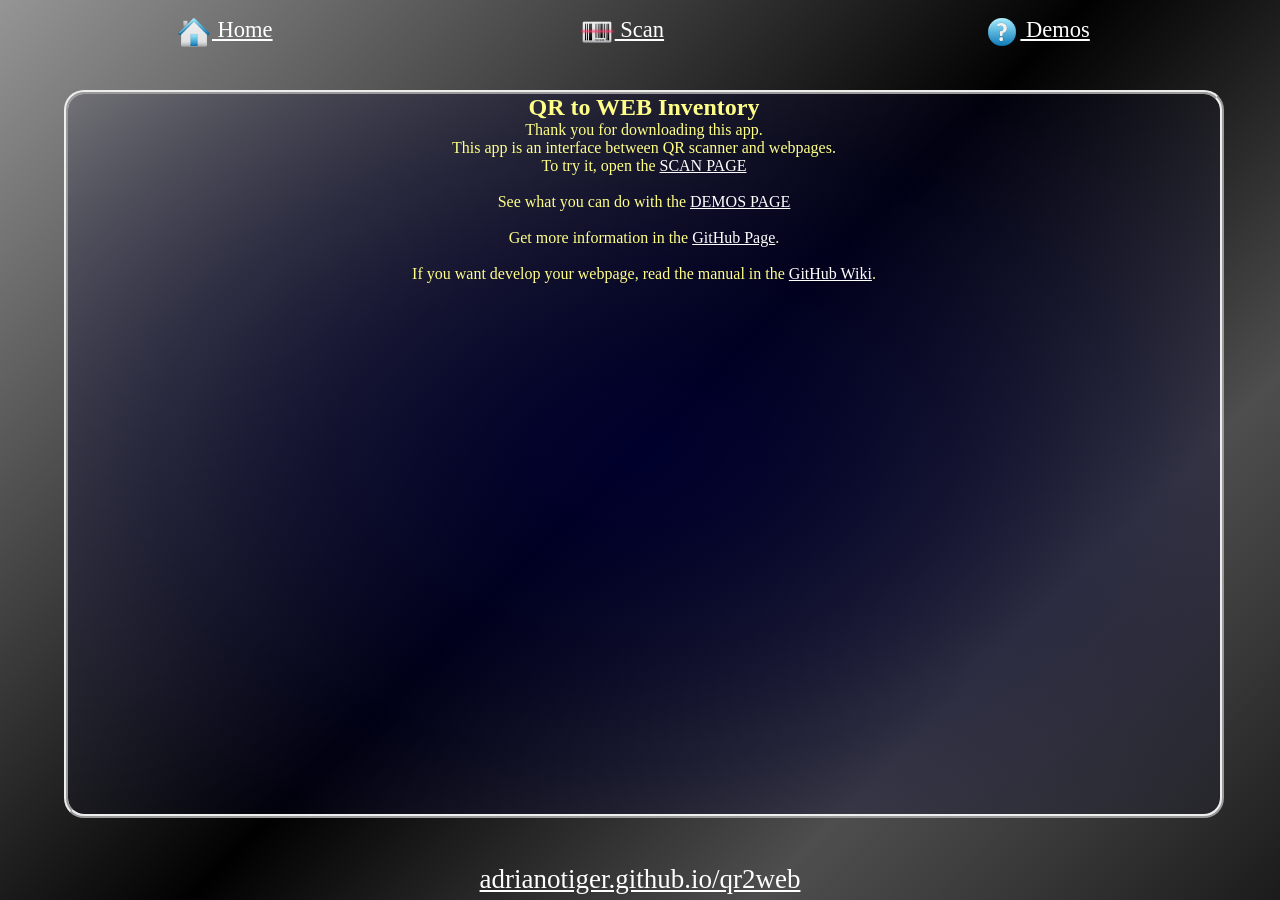
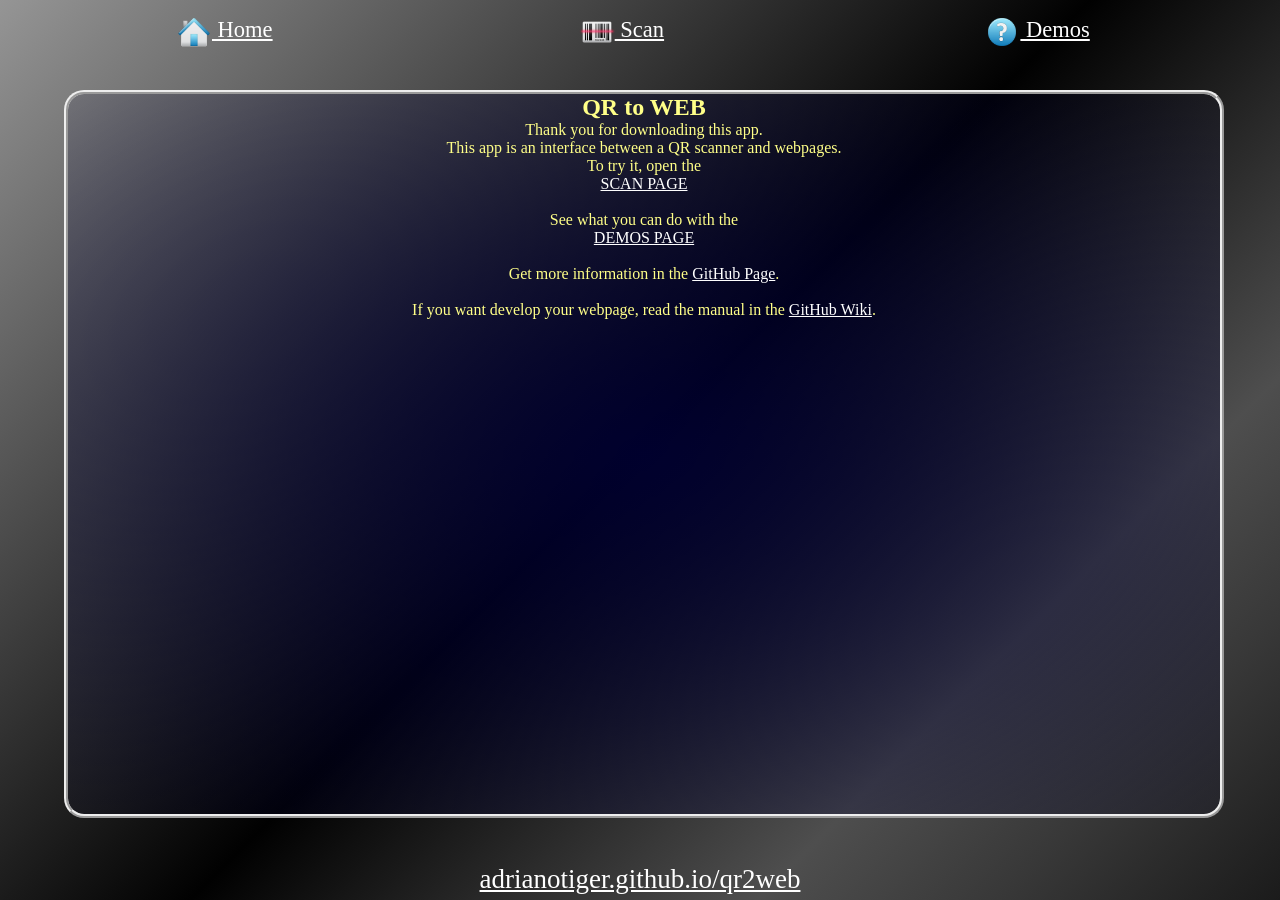
Before and after one commit to Adrianotiger/qr2web, a Jekyll site: the page built from index.html, in a window 1280 px wide. Built offline with Jekyll 4.4.1, drawn with Linux system fonts in a browser that asks for light colours.

Commit message:
update index.html

```diff
--- a/index.html
+++ b/index.html
@@ -1,13 +1,13 @@
 ---
 layout: default
-title: QR2Web Inventory - Home
+title: QR2Web - Home
 ---
 <div class="blurb">
-	<h2>QR to WEB Inventory</h2>
+	<h2>QR to WEB</h2>
         Thank you for downloading this app. <br>
-	This app is an interface between QR scanner and webpages.<br>
-	To try it, open the <a href="scan.html">SCAN PAGE</a><br><br>
-	See what you can do with the <a href="demos.html">DEMOS PAGE</a><br><br>
+	This app is an interface between a QR scanner and webpages.<br>
+	To try it, open the <br><a href="scan.html">SCAN PAGE</a><br><br>
+	See what you can do with the <br><a href="demos.html">DEMOS PAGE</a><br><br>
 	Get more information in the <a href="https://github.com/Adrianotiger/qr2web" target="_blank">GitHub Page</a>.<br><br>
 	If you want develop your webpage, read the manual in the <a href="https://github.com/Adrianotiger/qr2web/wiki" target="_blank">GitHub Wiki</a>.
 </div>
```
